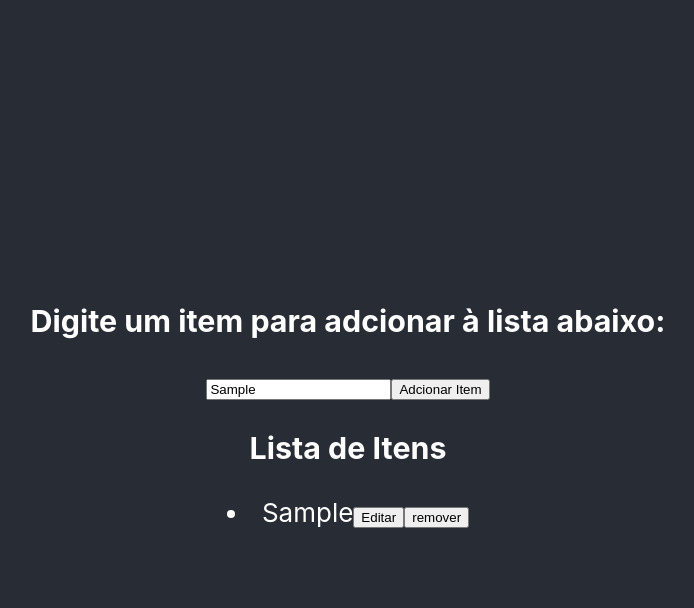
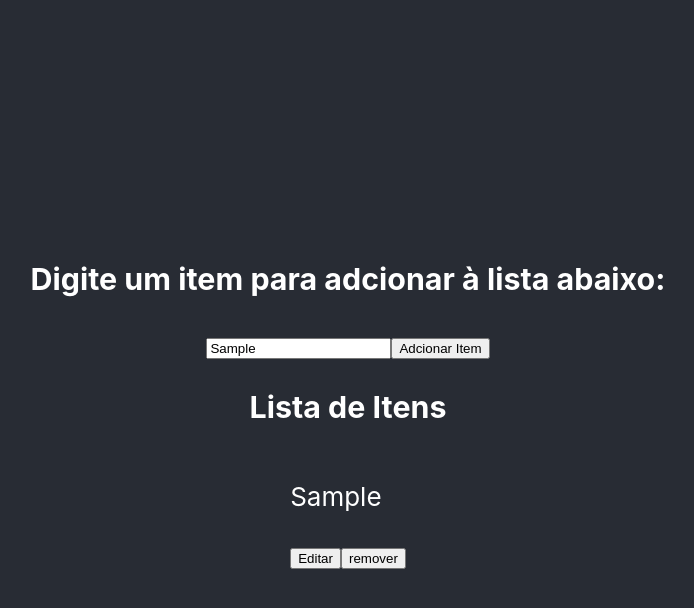
Before and after one commit to walterlbf/crud-app, a React (Create React App) app: page / in a window 1280 px wide. Both pictures are taken after typing "Sample" into the empty fields and a click on the button "Adcionar Item". Shown: the top 608 px of the page, without its empty margins (292-986 px from the left). Built offline with nearby package versions, Linux system fonts and the light colour scheme.

Commit message:
criei componentes Item e Edit,

```diff
--- a/src/actions/index.js
+++ b/src/actions/index.js
@@ -3,14 +3,19 @@ export const addItemToList = (item) => ({
     payload: {
         item,
     }
-})
+});
 
 export const deleteItem = (id) => ({
     type: 'DELETE_ITEM',
     payload: {
         id,
     }
-})
+});
+
+export const updateItem = (payload) => ({
+    type: 'UPDATE_ITEM',
+    payload,
+});
 
 // exportfunction requestCurrency() {
 //     return {
--- /dev/null
+++ b/src/components/Item.js
@@ -0,0 +1,24 @@
+import React, { Component } from 'react';
+import { connect } from 'react-redux';
+import { deleteItem } from '../actions';
+
+
+class Item extends Component {
+    render() {
+        const { item, toDelete} = this.props
+        console.log(this.props.item);
+        return (
+            <div>
+                <p key={item.id}>{item.item}</p>
+                    <button>Editar</button>
+                    <button onClick={() => toDelete(item.id)}>remover</button>
+            </div>
+        )
+    }
+}
+
+const mapDispatchToProps = (dispatch) => ({
+    toDelete: (id)=> dispatch(deleteItem(id)),
+});
+
+export default connect(null, mapDispatchToProps)(Item);
--- a/src/components/List.js
+++ b/src/components/List.js
@@ -1,25 +1,18 @@
 import React, { Component } from 'react'
 import { connect } from 'react-redux';
 import { deleteItem } from '../actions';
+import Item from './Item';
 import * as Api from '../services/Api';
 
 class List extends Component {
     render() {
-
-
 
         const { listItems, toDelete } = this.props;
         return (
             <>
                 <h3>Lista de Itens</h3>
 
-                {listItems.map((item, index) =>
-                    <li key={index}>
-                        {item.item}
-                        <button>Editar</button>
-                        <button onClick={() => toDelete(item.id)}>remover</button>
-                    </li>)
-                }
+                {listItems.map((item, index) => <Item key={index} item={item}/>)}
             </>
         )
     }
@@ -29,8 +22,8 @@ const mapStateToProps = (state) => ({
     listItems: state.itemsList.list,
 });
 
-const mapDispatchToProps = (dispatch) => ({
-    toDelete: (id)=> dispatch(deleteItem(id)),
-});
+// const mapDispatchToProps = (dispatch) => ({
+//     toDelete: (id)=> dispatch(deleteItem(id)),
+// });
 
-export default connect(mapStateToProps, mapDispatchToProps)(List);
+export default connect(mapStateToProps, null)(List);
--- a/src/reducers/itemReducer.js
+++ b/src/reducers/itemReducer.js
@@ -3,6 +3,8 @@ const INITIAL_STATE = {
 };
 
 export const itemReducer = (state = INITIAL_STATE, action) => {
+    console.log(action);
+
     switch (action.type){
     case 'ADD_ITEM':
         return {
@@ -14,6 +16,10 @@ export const itemReducer = (state = INITIAL_STATE, action) => {
             ...state,
             list: [...state.list.filter(({ id }) => id !== action.payload.id)],
         }
+    case 'UPDATE_ITEM':
+        return {
+            ...state,
+        }
     default:
         return state;
     }
```
Also changed, not shown: src/components/Edit.js (added), src/components/Form.js (line endings or trailing spaces). Lines whose indentation alone changed are shown as unchanged.
